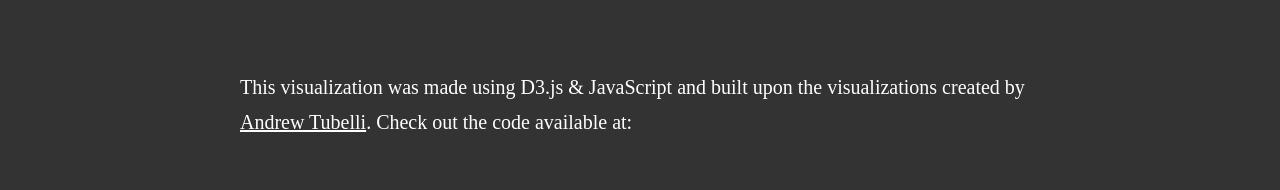
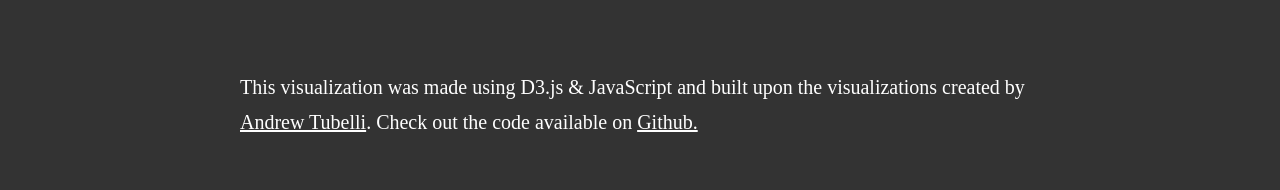
Before and after one commit to strushucb/the_cool_s_fractal, a plain HTML site: page index.html in a window 1280 px wide. Shown: the part 2084-2274 px from the top of the page. Drawn offline with nearby package versions, Linux system fonts and the light colour scheme.

Commit message:
added github repo link

```diff
--- a/index.html
+++ b/index.html
@@ -34,7 +34,7 @@
 </div>
 <div id="title-container">
 	<div class="content-item">
-		<p>This visualization was made using D3.js & JavaScript and built upon the visualizations created by <a href="http://www.andrewtubelli.com/vis/fractals.html">Andrew Tubelli</a>. Check out the code available at: </p>
+		<p>This visualization was made using D3.js & JavaScript and built upon the visualizations created by <a href="http://www.andrewtubelli.com/vis/fractals.html">Andrew Tubelli</a>. Check out the code available on <a href="https://github.com/strushucb/the_cool_s_fractal">Github.</a></p>
 	</div>
 </div>
 
```
